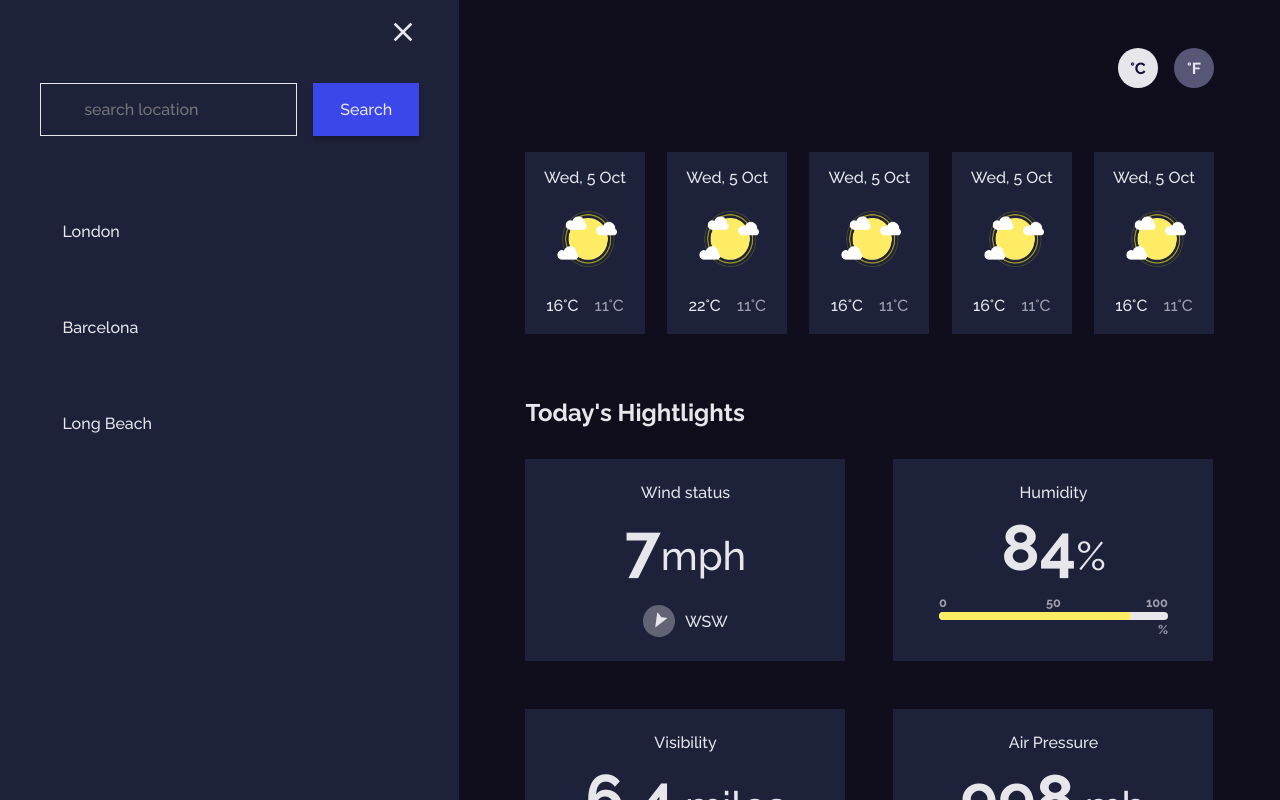
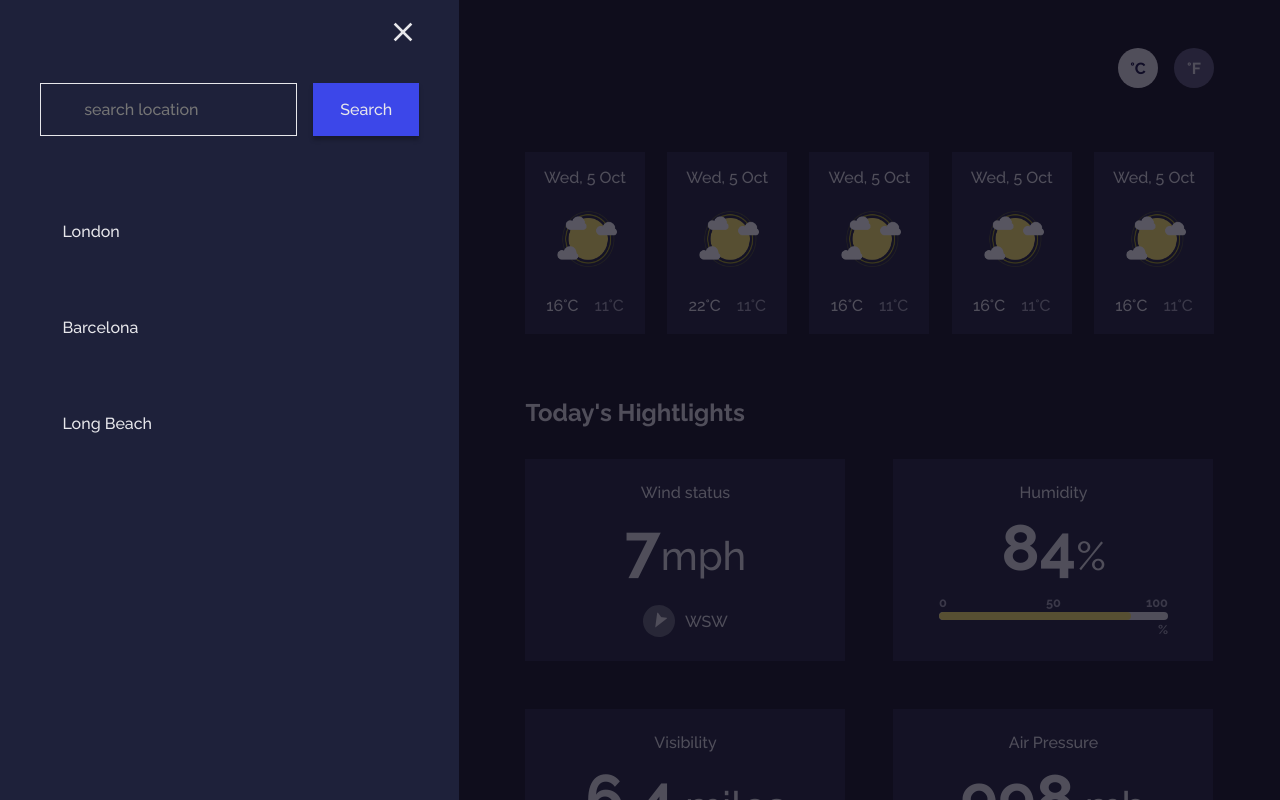
Before and after one commit to rali11/weather-app, a Vue app: page / in a window 1280 px wide. Both pictures are taken after a click on the button "Search for places". Built offline with nearby package versions, Linux system fonts and the light colour scheme.

Commit message:
se agrego backdrop al abrir sidebar

```diff
--- a/src/App.vue
+++ b/src/App.vue
@@ -1,7 +1,10 @@
 <template>
-  <div id="app">
-    <the-sidebar />
-    <the-main />
+  <div
+    id="app"
+    :class="[!hideSidebar ? 'no-scroll' : '']"
+  >
+    <the-sidebar v-model="hideSidebar" />
+    <the-main v-model="hideBackdrop" />
   </div>
 </template>
 
@@ -17,6 +20,13 @@ export default {
   name: 'App',
   data(){
     return {
+      hideBackdrop:true,
+      hideSidebar:true,
+    }
+  },
+  watch:{
+    hideSidebar(newVal){
+      this.hideBackdrop = newVal;
     }
   }
 }
@@ -32,4 +42,7 @@ export default {
     flex-wrap: wrap;
     height: 100vh;
   }
+  .no-scroll {
+    overflow: hidden;
+  }
 </style>
--- a/src/components/TheMain.vue
+++ b/src/components/TheMain.vue
@@ -1,5 +1,5 @@
 <template>
-  <main class="main">
+  <main :class="['main', !hideBackdrop ? 'main--no-scroll':'']">
     <div class="main__container">
       <temperature-measure-radio-button v-model="celsiusMeasure" />
       <the-forecast-list />
@@ -16,6 +16,7 @@
         - devChallenges.io
       </footer>
     </div>
+    <div :class="['main__backdrop', hideBackdrop ? 'main__backdrop--hide' : '']" />
   </main>
 </template>
 
@@ -29,6 +30,16 @@ import TheHightlightsList from './TheHightlightsList.vue';
       TheForecastList,
       TheHightlightsList,
       TemperatureMeasureRadioButton,
+    },
+    model:{
+      prop:'hideBackdrop',
+      event:'hide-backdrop'
+    },
+    props:{
+      hideBackdrop:{
+        default:true,
+        type:Boolean
+      }
     },
     data(){
       return {
@@ -46,6 +57,7 @@ import TheHightlightsList from './TheHightlightsList.vue';
     height: 100%;
     max-width: 100%;
     overflow:auto;
+    position: relative;
   }
   .main__container {
     max-width: var(--main-container);
@@ -65,4 +77,23 @@ import TheHightlightsList from './TheHightlightsList.vue';
     color:#A09FB1;
     font-weight: 700;
   }
+  .main__backdrop {
+    position: absolute;
+    top:0;
+    left:0;
+    height: 100%;
+    width: 100%;
+    z-index: 1;
+    background-color: #100E1D;
+    opacity: .7;
+    transition: all .3s;
+  }
+  .main__backdrop--hide {
+    opacity: 0;
+    z-index: -1;
+    transition: all .3s;
+  }
+  .main--no-scroll {
+    overflow: hidden;
+  }
 </style>
--- a/src/components/TheSidebar.vue
+++ b/src/components/TheSidebar.vue
@@ -7,7 +7,7 @@
       :image="image"
       @open-search="openSearch"
     />
-    <the-sidebar-navigation v-model="hideSidebar" />
+    <the-sidebar-navigation v-model="hidesidebar" />
   </aside>
 </template>
 
@@ -18,15 +18,34 @@
 
   export default {
     components: { TheSidebarWeather, TheSidebarNavigation },
+    model:{
+      prop:'hideSidebar',
+      event:'hide-sidebar'
+    },
+    props:{
+      hideSidebar:{
+        default:true,
+        type:Boolean
+      }
+    },
     data(){
       return {
         image:LightCloud,
-        hideSidebar:true,
+        hidesidebar:true,
+      }
+    },
+    watch:{
+      hideSidebar(newVal){
+        this.hidesidebar = newVal;
+      },
+      hidesidebar(newVal){
+        this.$emit('hide-sidebar', newVal);
       }
     },
     methods:{
       openSearch(){
-        this.hideSidebar = !this.hideSidebar;
+        this.hidesidebar = !this.hidesidebar;
+        this.$emit('hide-sidebar', this.hidesidebar);
       }
     }
   }
```
